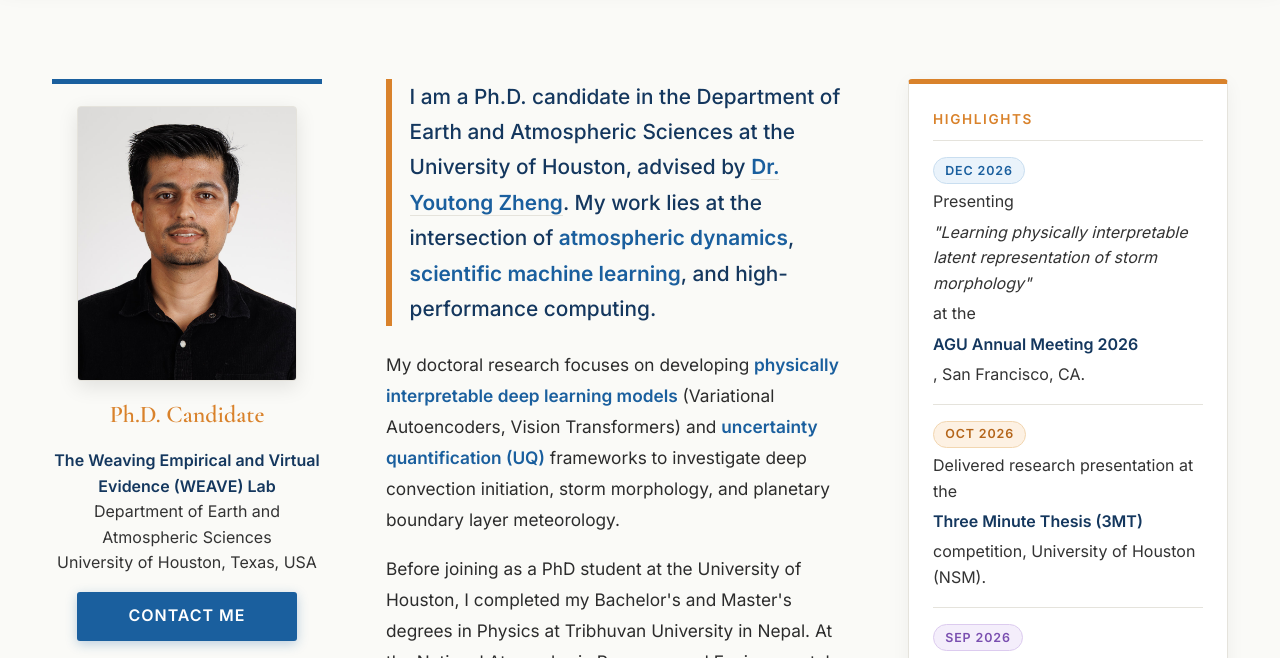
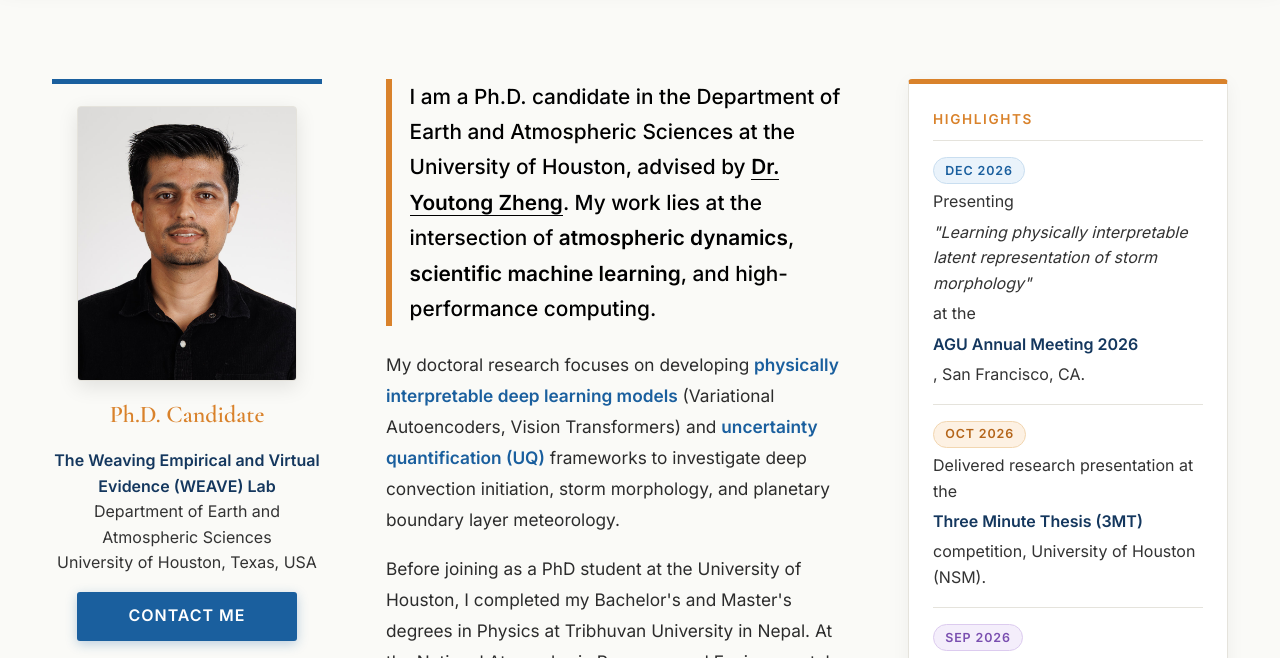
Before and after one commit to asheeshb12/asheeshb12.github.io, a plain HTML site: page index.html in a window 1280 px wide. Shown: the part 442-1100 px from the top of the page. Drawn offline with nearby package versions, Linux system fonts and the light colour scheme.

Commit message:
Home: make intro paragraph text black
Co-Authored-By: Claude Sonnet 5.5 <noreply@anthropic.com>

```diff
--- a/styles.css
+++ b/styles.css
@@ -1372,3 +1372,9 @@ footer {
     letter-spacing: 0.03em;
   }
 }
+
+/* Home intro paragraph: all black text */
+.page-home .bio-lead,
+.page-home .bio-lead strong,
+.page-home .bio-lead a { color: #000; }
+.page-home .bio-lead a { border-bottom: 1px solid #000; }
```
